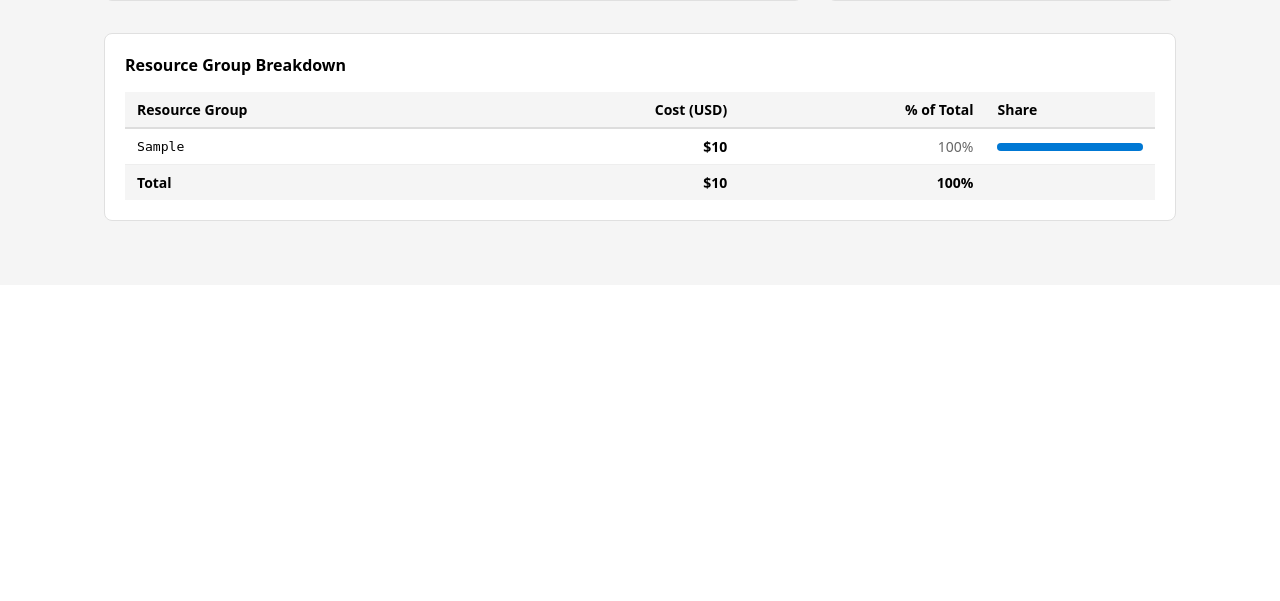
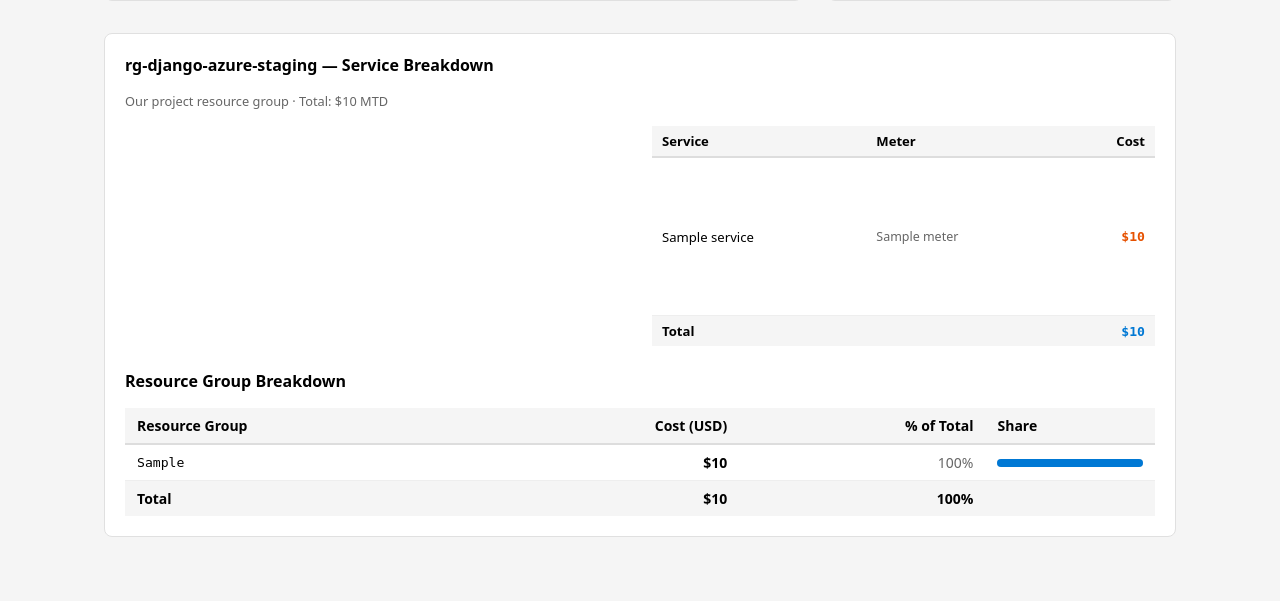
Before and after one commit to Python-Development-Lab/django-azure-app, a Django app: template templates/core/finops.html in a window 1280 px wide. Shown: the part 1027-1628 px from the top of the page. Before the commit the page ends 1248 px from the top, so only its background shows below. Run offline with Django 5.2, Linux system fonts and the light colour scheme; the template is opened without the code that fills it: most values are stand-ins (such as "Sample title", 1, 10 or a date in 2020); a map, chart or similar area stays blank; parts of the project's set-up code (start-up, migrations or seed data) failed here and were passed over.

Commit message:
feat: add rg-django-azure-staging service breakdown to FinOps Dashboard
- _get_rg_breakdown() queries Cost Management by MeterCategory + MeterSubCategory
- Filter: ResourceGroupName == rg-django-azure-staging
- Chart.js horizontal bar + detailed table with service/meter/cost
- Live data: Defender for App Service 51%, VNet Private Link 25%, Defender CSPM 20%
- Reveals that 71% of project costs are Microsoft Defender for Cloud

```diff
--- a/templates/core/finops.html
+++ b/templates/core/finops.html
@@ -77,6 +77,45 @@
 
   <!-- Cost Table -->
   <div style="background:#fff; border:1px solid #e0e0e0; border-radius:8px; padding:1.25rem;">
+    <h2 style="font-size:1rem; font-weight:600; margin-bottom:1rem;">
+      rg-django-azure-staging — Service Breakdown
+    </h2>
+    <p style="font-size:0.8rem; color:#666; margin-bottom:1rem;">
+      Our project resource group · Total: ${{ rg_total }} MTD
+    </p>
+    <div style="display:grid; grid-template-columns:1fr 1fr; gap:1.5rem; margin-bottom:1.5rem;">
+      <div style="position:relative; height:220px;">
+        <canvas id="rgBreakdownChart"></canvas>
+      </div>
+      <table style="width:100%; border-collapse:collapse; font-size:0.82rem;">
+        <thead>
+          <tr style="background:#f5f5f5;">
+            <th style="padding:6px 10px; text-align:left; border-bottom:2px solid #ddd;">Service</th>
+            <th style="padding:6px 10px; text-align:left; border-bottom:2px solid #ddd;">Meter</th>
+            <th style="padding:6px 10px; text-align:right; border-bottom:2px solid #ddd;">Cost</th>
+          </tr>
+        </thead>
+        <tbody>
+          {% for item in rg_breakdown %}
+          <tr style="border-bottom:1px solid #eee;">
+            <td style="padding:6px 10px; font-weight:500;">{{ item.service }}</td>
+            <td style="padding:6px 10px; color:#666; font-size:0.78rem;">{{ item.meter }}</td>
+            <td style="padding:6px 10px; text-align:right; font-family:monospace;
+                       font-weight:600; color:#e65100;">${{ item.cost }}</td>
+          </tr>
+          {% empty %}
+          <tr><td colspan="3" style="padding:1rem; text-align:center; color:#999;">No data</td></tr>
+          {% endfor %}
+        </tbody>
+        <tfoot>
+          <tr style="background:#f5f5f5; font-weight:600;">
+            <td colspan="2" style="padding:6px 10px;">Total</td>
+            <td style="padding:6px 10px; text-align:right; font-family:monospace;
+                       color:#0078d4;">${{ rg_total }}</td>
+          </tr>
+        </tfoot>
+      </table>
+    </div>
     <h2 style="font-size:1rem; font-weight:600; margin-bottom:1rem;">
       Resource Group Breakdown
     </h2>
@@ -212,6 +251,36 @@ if (dailyTrend.length > 0) {
   });
 }
 
+// rg-django-azure-staging Breakdown Chart
+const rgBreakdown = {{ rg_breakdown_json|safe }};
+if (rgBreakdown.length > 0) {
+  new Chart(document.getElementById('rgBreakdownChart'), {
+    type: 'bar',
+    data: {
+      labels: rgBreakdown.map(d => d.meter.length > 25 ? d.meter.substring(0,25)+'...' : d.meter),
+      datasets: [{
+        data: rgBreakdown.map(d => d.cost),
+        backgroundColor: ['#e24b4a','#2a78d6','#eda100','#1baf7a','#888780'],
+        borderRadius: 4,
+        borderSkipped: 'bottom',
+      }]
+    },
+    options: {
+      responsive: true,
+      maintainAspectRatio: false,
+      plugins: { legend: { display: false } },
+      scales: {
+        x: { ticks: { color: '#666', font: { size: 10 } }, grid: { display: false } },
+        y: {
+          ticks: { color: '#666', font: { size: 11 },
+                   callback: v => '$' + v.toFixed(2) },
+          grid: { color: '#f0f0f0' }, beginAtZero: true,
+        }
+      }
+    }
+  });
+}
+
 // Doughnut Chart
 new Chart(document.getElementById('doughnutChart'), {
   type: 'doughnut',
```
Also changed, not shown: core/views.py (+38 -0 lines).
